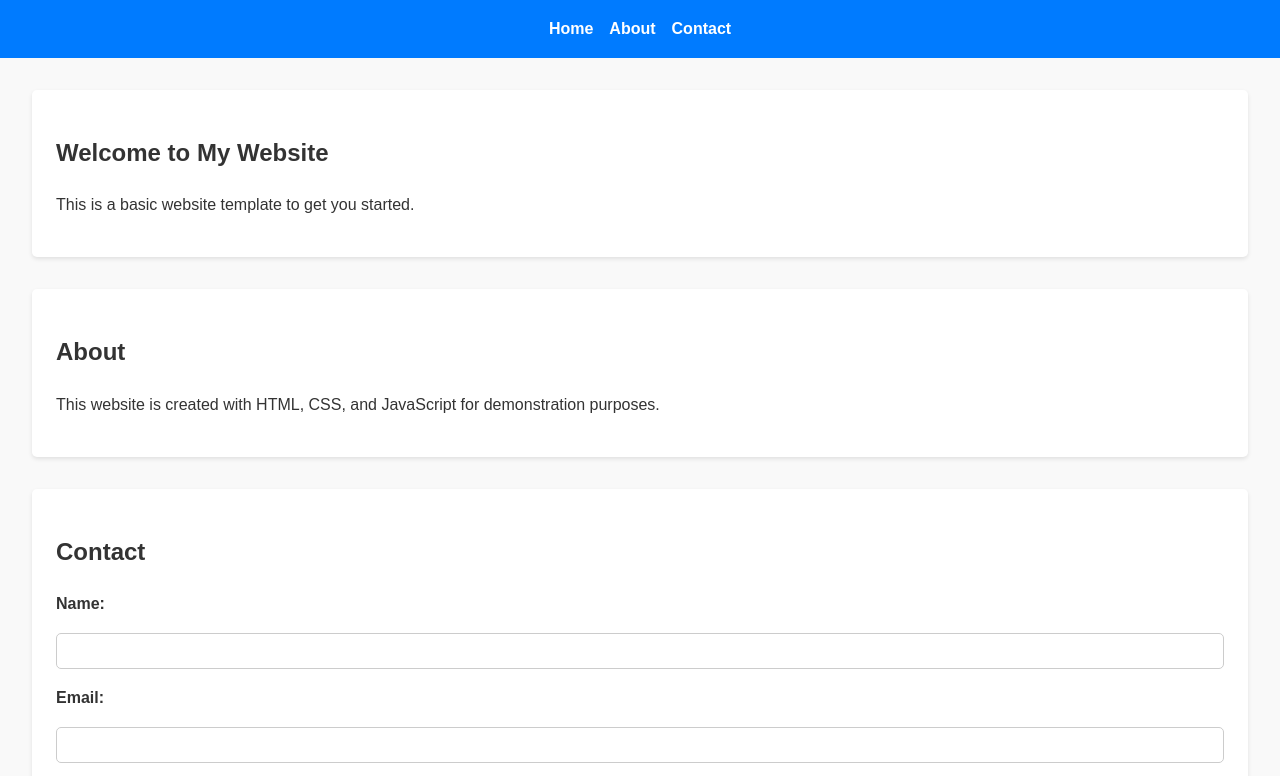
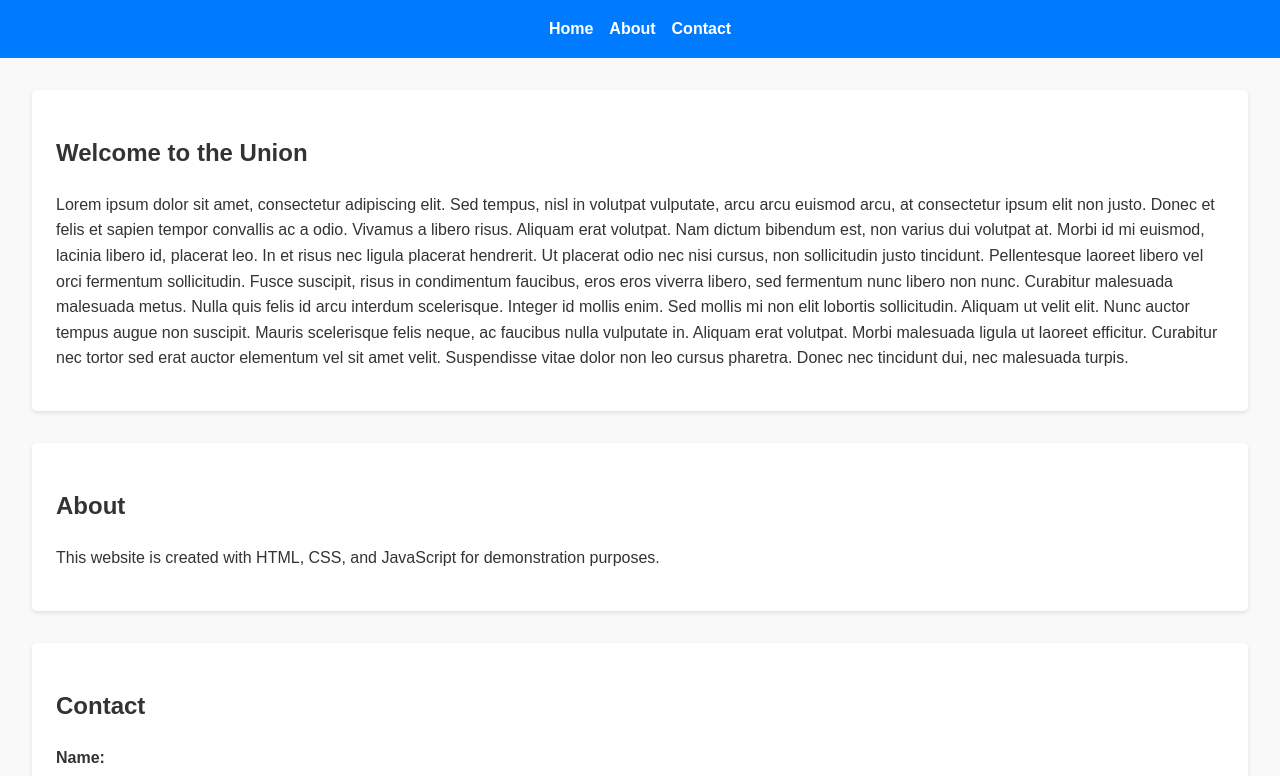
Before and after one commit to JasonHensley1989/union-site, a plain HTML site: page index.html in a window 1280 px wide. Shown: the top 776 px of the page. Drawn offline with Linux system fonts and the light colour scheme; a script that the page names is missing.

Commit message:
html updates

```diff
--- a/index.html
+++ b/index.html
@@ -3,7 +3,7 @@
 <head>
     <meta charset="UTF-8">
     <meta name="viewport" content="width=device-width, initial-scale=1.0">
-    <title>Basic Website</title>
+    <title>Union Website</title>
     <link rel="stylesheet" href="styles.css">
 </head>
 <body>
@@ -19,8 +19,14 @@
 
     <main>
         <section id="home">
-            <h1>Welcome to My Website</h1>
-            <p>This is a basic website template to get you started.</p>
+            <h1>Welcome to the Union</h1>
+            <p>Lorem ipsum dolor sit amet, consectetur adipiscing elit. Sed tempus, nisl in volutpat vulputate, arcu arcu euismod arcu, at consectetur ipsum elit non justo. Donec et felis et sapien tempor convallis ac a odio. Vivamus a libero risus. Aliquam erat volutpat. Nam dictum bibendum est, non varius dui volutpat at. Morbi id mi euismod, lacinia libero id, placerat leo. In et risus nec ligula placerat hendrerit. Ut placerat odio nec nisi cursus, non sollicitudin justo tincidunt.
+
+                Pellentesque laoreet libero vel orci fermentum sollicitudin. Fusce suscipit, risus in condimentum faucibus, eros eros viverra libero, sed fermentum nunc libero non nunc. Curabitur malesuada malesuada metus. Nulla quis felis id arcu interdum scelerisque. Integer id mollis enim. Sed mollis mi non elit lobortis sollicitudin. Aliquam ut velit elit. Nunc auctor tempus augue non suscipit.
+
+                Mauris scelerisque felis neque, ac faucibus nulla vulputate in. Aliquam erat volutpat. Morbi malesuada ligula ut laoreet efficitur. Curabitur nec tortor sed erat auctor elementum vel sit amet velit. Suspendisse vitae dolor non leo cursus pharetra. Donec nec tincidunt dui, nec malesuada turpis.
+
+                </p>
         </section>
 
         <section id="about">
```
